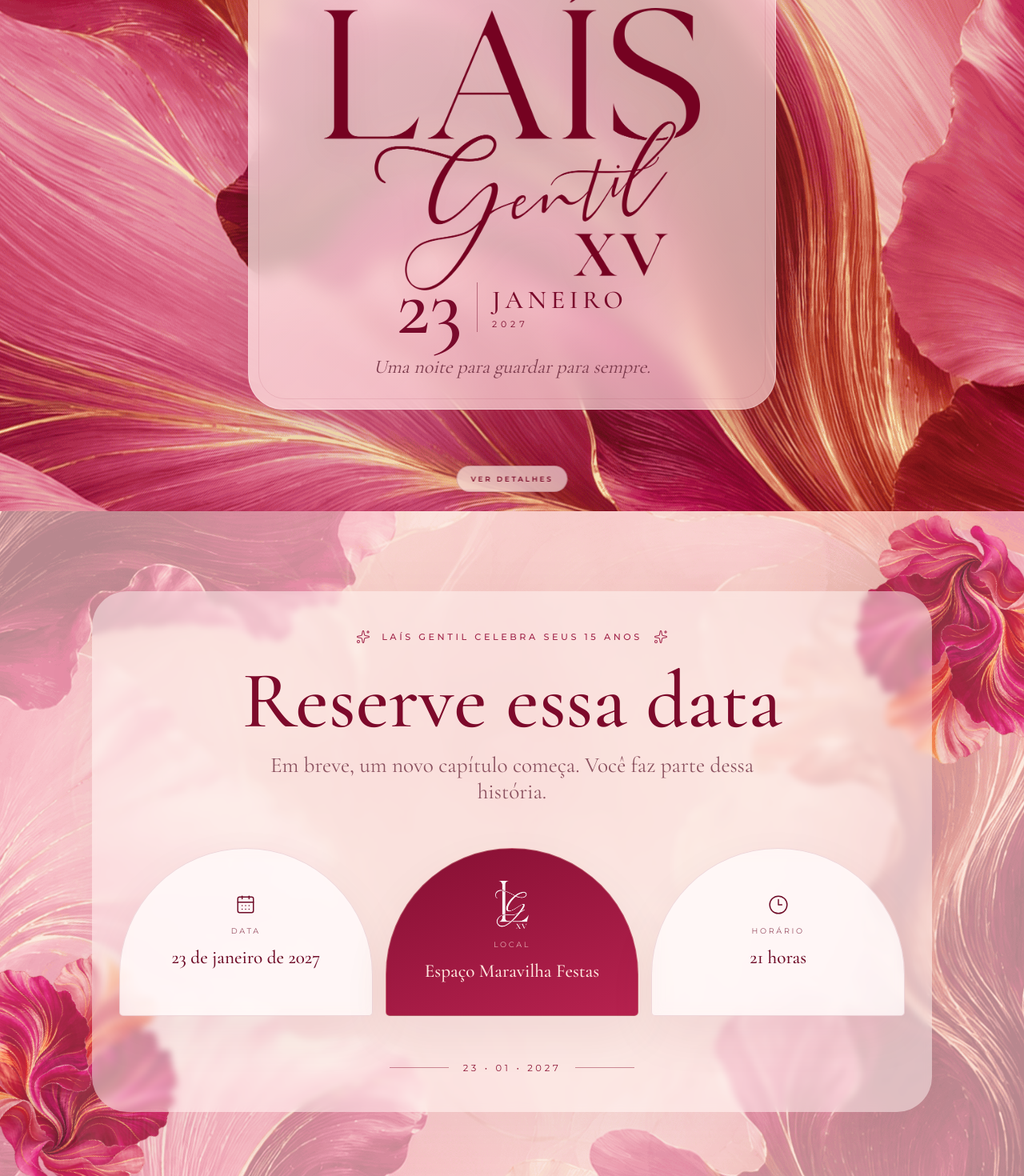
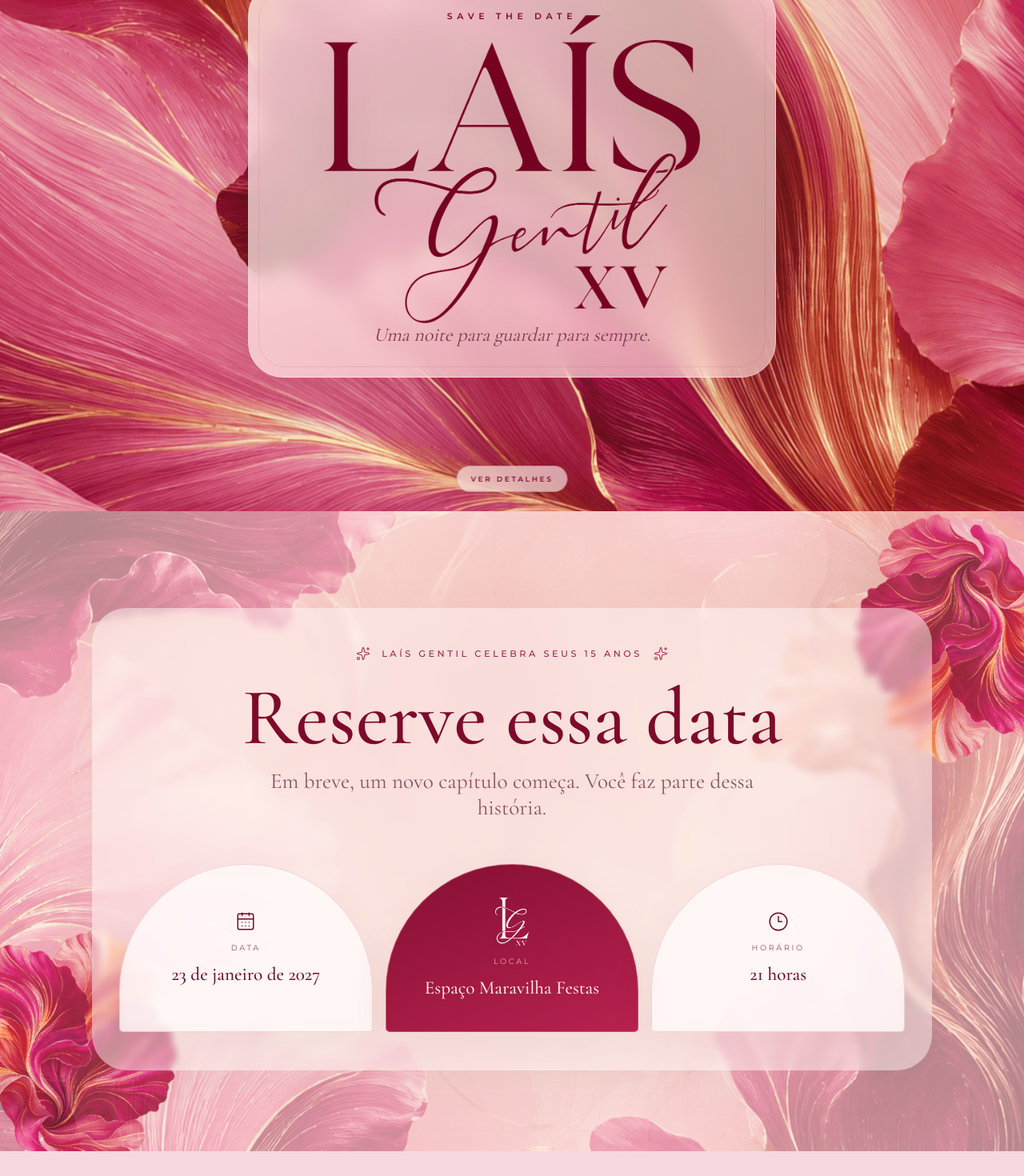
Before and after one commit to DeniSantos83/lais15anos, a React (Vite) app: page / in a window 1280 px wide. Shown: the part 161-1631 px from the top of the page at 80% size. After the commit the page ends 1600 px from the top, so only its background shows below. Built offline with nearby package versions, Linux system fonts and the light colour scheme.

Commit message:
Reduz repetição da data no convite

```diff
--- a/src/main.jsx
+++ b/src/main.jsx
@@ -25,11 +25,6 @@ function App() {
         <div className="hero__center">
           <span className="hero__eyebrow">SAVE THE DATE</span>
           <img className="hero__logo" src={asset('LogotipoSemEfeito.png')} alt="Laís Gentil XV" />
-          <div className="hero__date" aria-label="23 de janeiro de 2027">
-            <strong>23</strong>
-            <span></span>
-            <div><b>JANEIRO</b><small>2027</small></div>
-          </div>
           <p>Uma noite para guardar para sempre.</p>
         </div>
         <a className="hero__details-link" href="#detalhes" aria-label="Ver detalhes do evento">Ver detalhes</a>
@@ -51,7 +46,6 @@ function App() {
             <article className="info-card info-card--featured"><img className="mini-monogram" src={asset('MonogramaSemEfeito.png')} alt="XV" /><span className="info-card__label">Local</span><strong>Espaço Maravilha Festas</strong></article>
             <article className="info-card"><Clock3 size={26} strokeWidth={1.35} /><span className="info-card__label">Horário</span><strong>21 horas</strong></article>
           </div>
-          <div className="closing reveal-on-scroll"><span className="closing__line" /><p>23 • 01 • 2027</p><span className="closing__line" /></div>
         </div>
       </section>
     </main>
```
